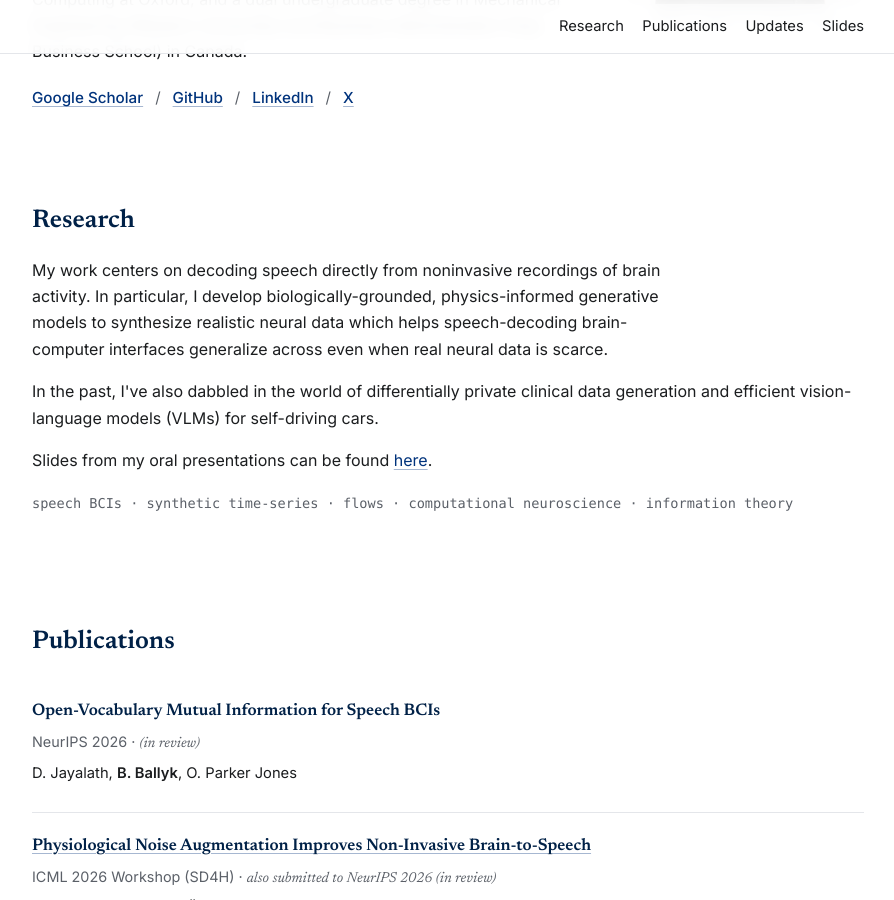
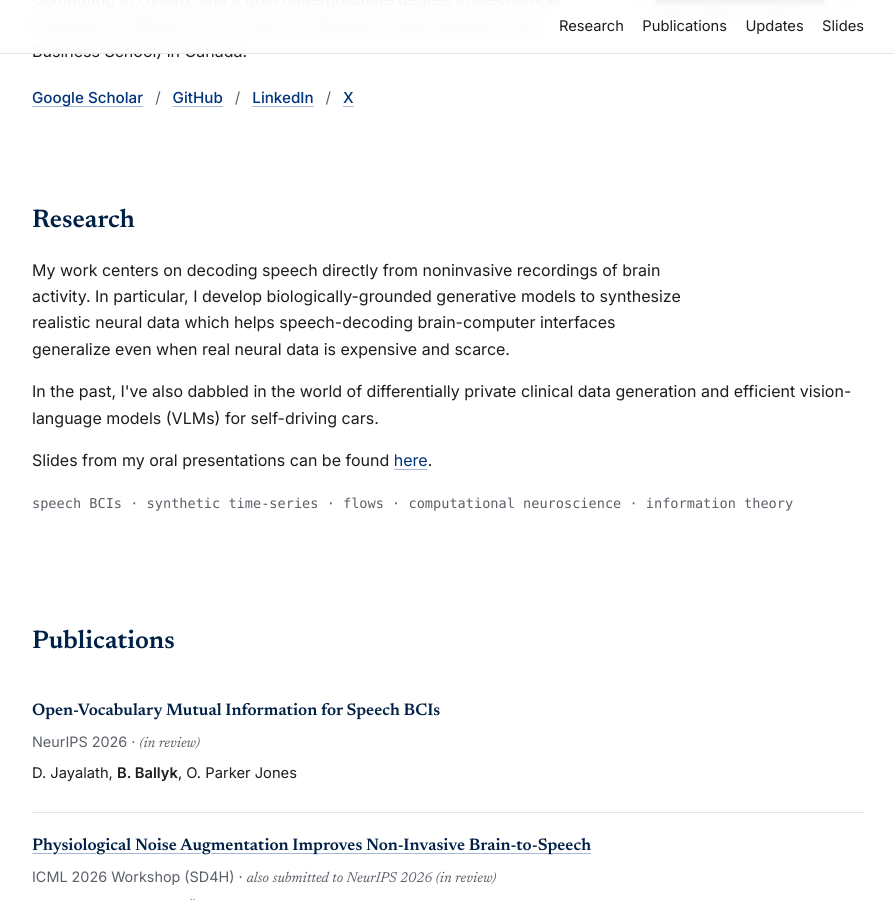
Before and after one commit to benballyk/benballyk.github.io, a Jekyll site: the page built from index.html, in a window 1280 px wide and 900 px high, scrolled down 316 px. Shown: the whole window, without its empty margins (192-1086 px from the left). Built offline with Jekyll 4.4.1, drawn with Linux system fonts in a browser that asks for light colours.

Commit message:
rewording research

```diff
--- a/index.html
+++ b/index.html
@@ -39,9 +39,9 @@ description: "Personal website of Benjamin Ballyk, PhD student in Engineering Sc
     <h2>Research</h2>
     <p class="research-copy">
       My work centers on decoding speech directly from noninvasive recordings of brain activity. In particular, I
-      develop biologically-grounded, physics-informed generative models to synthesize
+      develop biologically-grounded generative models to synthesize
       realistic neural data which helps speech-decoding brain-computer interfaces generalize
-      across even when real neural data is scarce.
+      even when real neural data is expensive and scarce.
     </p>
     <p>
       In the past, I've also dabbled in the world of
```
